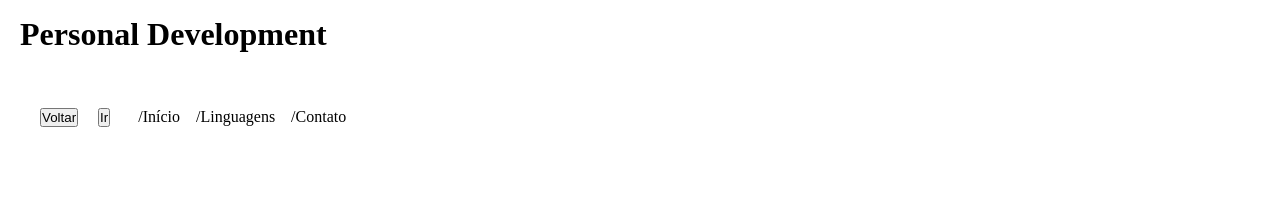
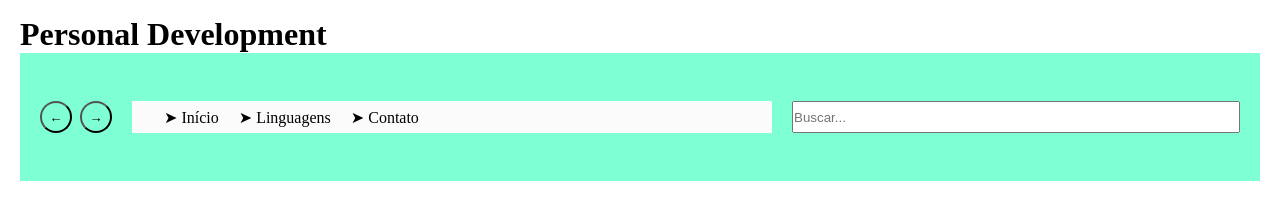
Before and after one commit to lucasyamaguchi/Personal-Development-Javascript, a website: page pages/index.html in a window 1280 px wide. Drawn offline with Linux system fonts and the light colour scheme.

Commit message:
criação e estilização da página inicial

```diff
--- a/pages/index.html
+++ b/pages/index.html
@@ -9,15 +9,20 @@
   <body>
     <h1>Personal Development</h1>
     <header>
+      <div class="nav-buttons">
+        <button onclick="history.back()" class="Arrow-Key">←</button>
+        <button onclick="history.forward()" class="Arrow-Key">→</button>
+      </div>
       <nav>
-        <button onclick="history.back()" class="Arrow-Key">Voltar</button>
-        <button onclick="history.forward()" class="Arrow-Key">Ir</button>
         <ul>
-          <li><a href="#" class="menu">/Início</a></li>
-          <li><a href="#" class="menu">/Linguagens</a></li>
-          <li><a href="#" class="menu">/Contato</a></li>
+          <li><a href="#" class="menu">➤ Início</a></li>
+          <li><a href="#" class="menu">➤ Linguagens</a></li>
+          <li><a href="#" class="menu">➤ Contato</a></li>
         </ul>
       </nav>
+      <div class="search-conteiner">
+        <input class="search" type="text" placeholder="Buscar..." />
+      </div>
     </header>
   </body>
 </html>
--- a/pages/style.css
+++ b/pages/style.css
@@ -28,37 +28,85 @@ img {
   --secondary-color: rgb(255, 243, 231);
   --menu-bg: rgb(255, 243, 231);
   --menu-text: rgb(255, 243, 231);
-}
-[data-theme]:dark {
-  /* Moon light Theme*/
-  --bg-color: rgb(54, 54, 54);
-  --text-color: rgb(255, 243, 231);
-  --primary-color: rgb(54, 54, 54);
-  --secondary-color: rgb(54, 54, 54);
-  --menu-bg: rgb(54, 54, 54);
-  --menu-text: rgb(54, 54, 54);
+  --menu-text-hover: rgb(0, 90, 194);
+  --menu-button-hover: rgb(0, 90, 194);
 }
 /*====  MENU ============================ */
 header {
+  width: 100%;
+  max-width: none;
   display: flex;
   align-items: center;
   justify-content: space-between;
   padding: 1.25rem;
   height: 8rem;
+  gap: 1.25rem;
+  background-color: aquamarine;
+  box-sizing: border-box;
+  overflow: hidden;
 }
+
+div.nav-buttons {
+  display: flex;
+  gap: 0.5rem;
+}
+
+button.Arrow-Key {
+  display: flex;
+  background-color: aquamarine;
+  border-radius: 50%;
+  height: 2rem;
+  width: 2rem;
+  align-items: center;
+  justify-content: center;
+  transition:
+    background-color 500ms ease,
+    transform 3s ease;
+}
+
+button.Arrow-Key:hover {
+  background-color: var(--menu-button-hover);
+}
+
+button.Arrow-Key:active {
+  background-color: aquamarine;
+}
+
 nav {
+  width: auto;
   display: flex;
+  flex-grow: 1; /* Ocupa todo o espaço disponível sem estourar */
   align-items: center;
   gap: 1.25rem;
+  background-color: #fbfbfb;
+  justify-content: space-between;
 }
+
 nav ul {
   display: flex;
-  list-style: none;
+  justify-content: center;
+  gap: 1.25rem;
+  background-color: #fbfbfb;
+  padding-left: 2rem;
 }
 
 nav ul li a.menu {
   color: black;
-  padding: 8px;
+  height: 2rem;
+  display: flex;
+  align-items: center;
+  transition:
+    color 500ms ease,
+    transform 3s ease;
+}
+
+nav ul li a.menu:hover {
+  color: var(--menu-text-hover);
+}
+
+div.search-conteiner input.search {
+  width: 28rem;
+  height: 2rem;
 }
 /*====  CONTENT ============================ */
 body {
```
Also changed, not shown: Curso em Video/Aulas Práticas/aula010/ex001.html (+10 -10 lines), Curso em Video/Aulas Práticas/aula010/ex002.html (added, +37 -0 lines).
